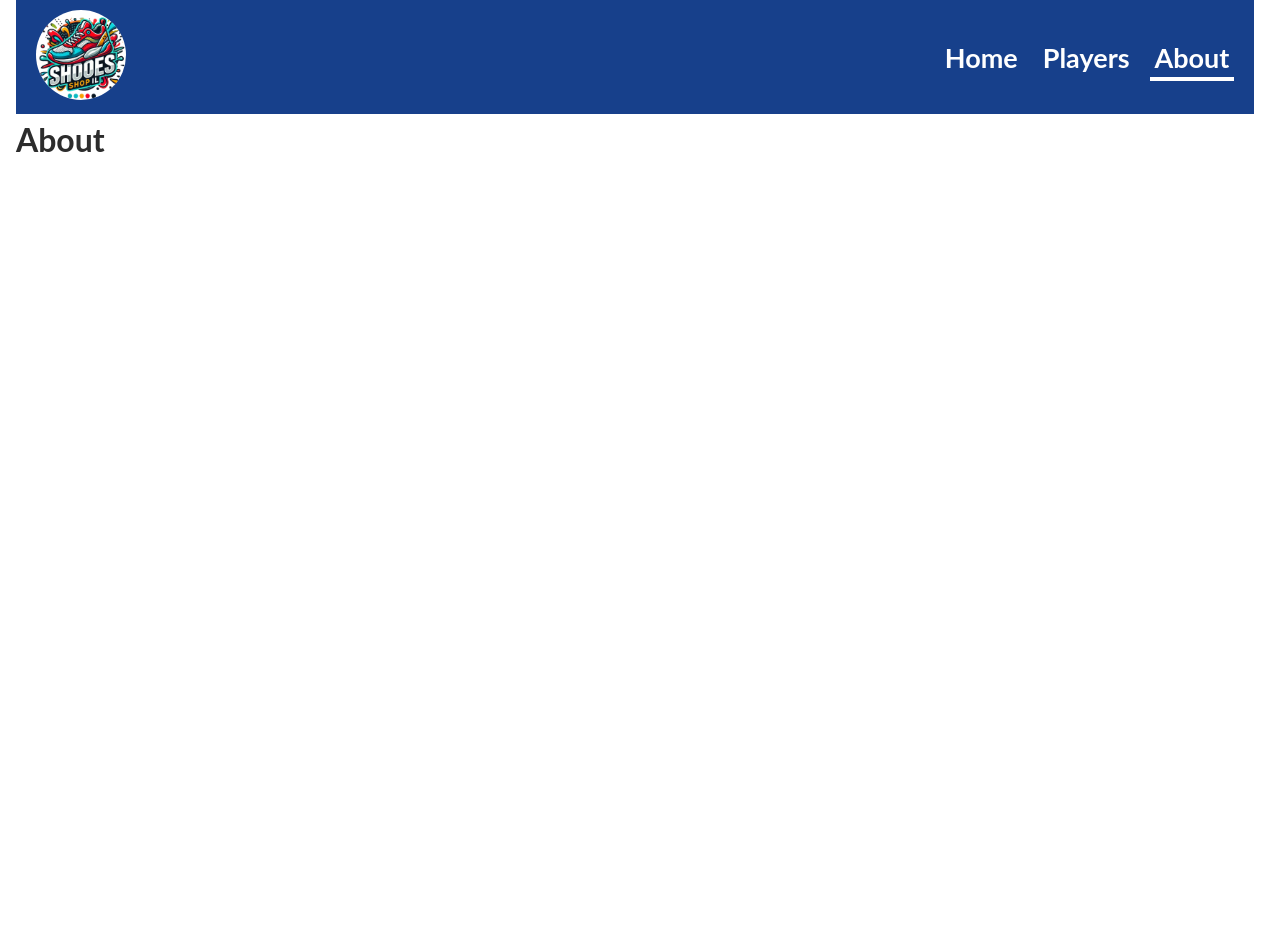
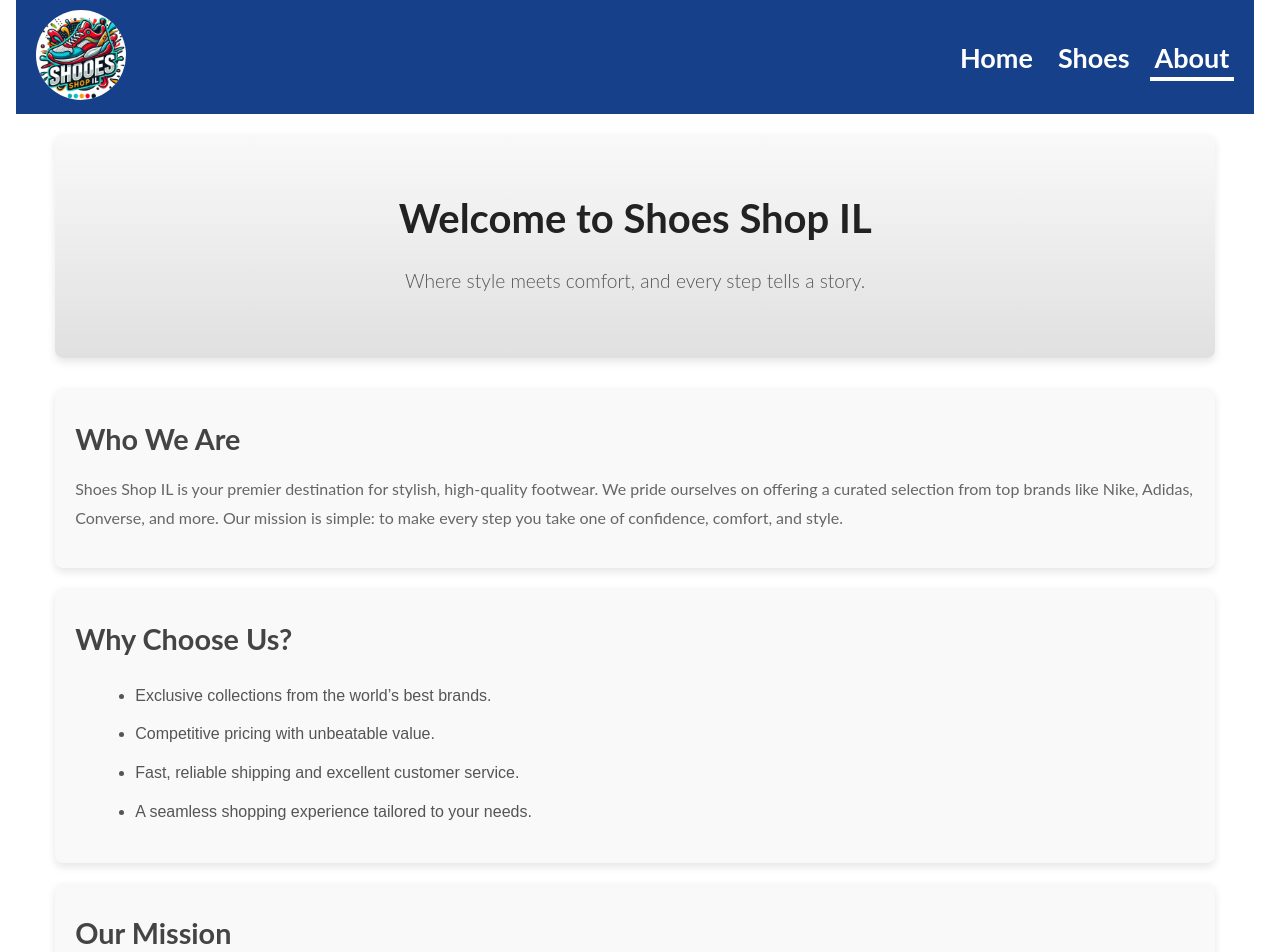
Before and after one commit to lisrael1989/Shoes-shop-IL, a React (Vite) app: page /about in a window 1280 px wide. Shown: the top 952 px of the page. Before the commit the page ends 800 px from the top, so only its background shows below. Built offline with nearby package versions, Linux system fonts and the light colour scheme; a web font is replaced by a local one.

Commit message:
Add About page with basic style

```diff
--- a/src/assets/main.css
+++ b/src/assets/main.css
@@ -9,6 +9,7 @@
 
 /* Pages */
 @import './styles/pages/home.css';
+@import './styles/pages/about.css';
 
 /* Components */
 @import './styles/cmps/app-header.css';
--- /dev/null
+++ b/src/assets/styles/pages/about.css
@@ -0,0 +1,84 @@
+.about-container {
+  font-family: 'Arial', sans-serif;
+  color: #333;
+  background-color: #ffffff;
+  margin: 0 auto;
+  max-width: 1200px;
+  padding: 20px;
+  line-height: 1.8;
+}
+
+.about-banner {
+  text-align: center;
+  background: linear-gradient(to bottom, #f9f9f9, #e0e0e0);
+  padding: 40px 20px;
+  border-radius: 8px;
+  box-shadow: 0px 4px 8px rgba(0, 0, 0, 0.1);
+  margin-bottom: 30px;
+}
+
+.about-heading {
+  font-size: 2.5rem;
+  margin-bottom: 10px;
+  color: #222;
+}
+
+.about-subheading {
+  font-size: 1.2rem;
+  font-weight: 300;
+  color: #555;
+}
+
+.about-content {
+  display: flex;
+  flex-direction: column;
+  gap: 20px;
+}
+
+.about-section {
+  padding: 20px;
+  background-color: #f9f9f9;
+  border-radius: 8px;
+  box-shadow: 0px 4px 8px rgba(0, 0, 0, 0.1);
+}
+
+.section-heading {
+  font-size: 1.8rem;
+  color: #444;
+  margin-bottom: 10px;
+}
+
+.section-paragraph {
+  font-size: 1rem;
+  color: #666;
+  margin-bottom: 15px;
+}
+
+.section-list {
+  list-style-type: disc;
+  margin-left: 20px;
+  color: #555;
+  font-size: 1rem;
+}
+
+.section-list li {
+  margin-bottom: 10px;
+}
+
+@media (max-width: 768px) {
+  .about-heading {
+    font-size: 2rem;
+  }
+
+  .section-heading {
+    font-size: 1.5rem;
+  }
+
+  .about-container {
+    padding: 15px;
+  }
+
+  .about-banner {
+    padding: 30px 15px;
+  }
+}
--- a/src/components/About.jsx
+++ b/src/components/About.jsx
@@ -1,7 +1,50 @@
 export function About() {
   return (
-    <div>
-      <h1>About</h1>
+    <div className="about-container">
+      <div className="about-banner">
+        <h1 className="about-heading">Welcome to Shoes Shop IL</h1>
+        <p className="about-subheading">
+          Where style meets comfort, and every step tells a story.
+        </p>
+      </div>
+      <div className="about-content">
+        <section className="about-section">
+          <h2 className="section-heading">Who We Are</h2>
+          <p className="section-paragraph">
+            Shoes Shop IL is your premier destination for stylish, high-quality
+            footwear. We pride ourselves on offering a curated selection from
+            top brands like Nike, Adidas, Converse, and more. Our mission is
+            simple: to make every step you take one of confidence, comfort, and
+            style.
+          </p>
+        </section>
+        <section className="about-section">
+          <h2 className="section-heading">Why Choose Us?</h2>
+          <ul className="section-list">
+            <li>Exclusive collections from the world’s best brands.</li>
+            <li>Competitive pricing with unbeatable value.</li>
+            <li>Fast, reliable shipping and excellent customer service.</li>
+            <li>A seamless shopping experience tailored to your needs.</li>
+          </ul>
+        </section>
+        <section className="about-section">
+          <h2 className="section-heading">Our Mission</h2>
+          <p className="section-paragraph">
+            At Shoes Shop IL, we’re passionate about connecting people with the
+            perfect pair of shoes. Whether you&lsquo;re looking for athletic
+            sneakers, timeless classics, or trendy new designs, our goal is to
+            inspire confidence and style in every step you take.
+          </p>
+        </section>
+        <section className="about-section">
+          <h2 className="section-heading">Our Promise</h2>
+          <p className="section-paragraph">
+            We’re committed to providing top-notch customer service, ensuring
+            every shopping experience is smooth, secure, and satisfying. Thank
+            you for choosing Shoes Shop IL — your journey begins here.
+          </p>
+        </section>
+      </div>
     </div>
   );
 }
--- a/src/components/App-header/AppHeader.jsx
+++ b/src/components/App-header/AppHeader.jsx
@@ -22,7 +22,7 @@ export function AppHeader() {
               to="/shoes"
               className={({ isActive }) => (isActive ? 'active-link' : '')}
             >
-              Players
+              Shoes
             </NavLink>
           </li>
           <li>
```
